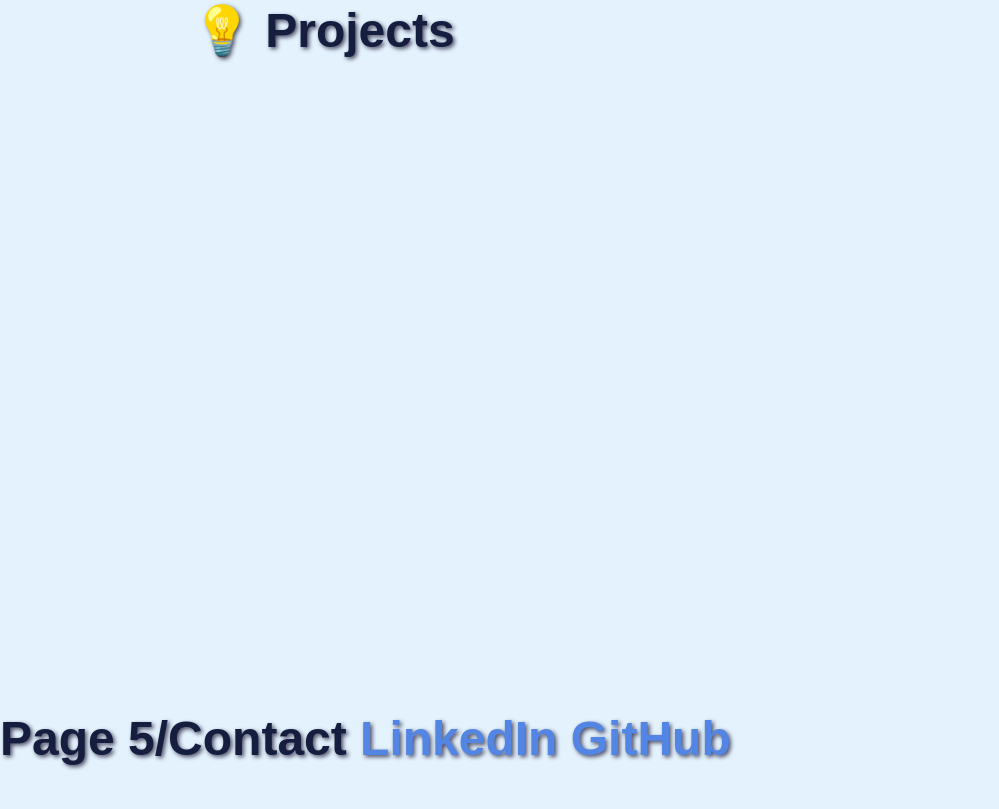
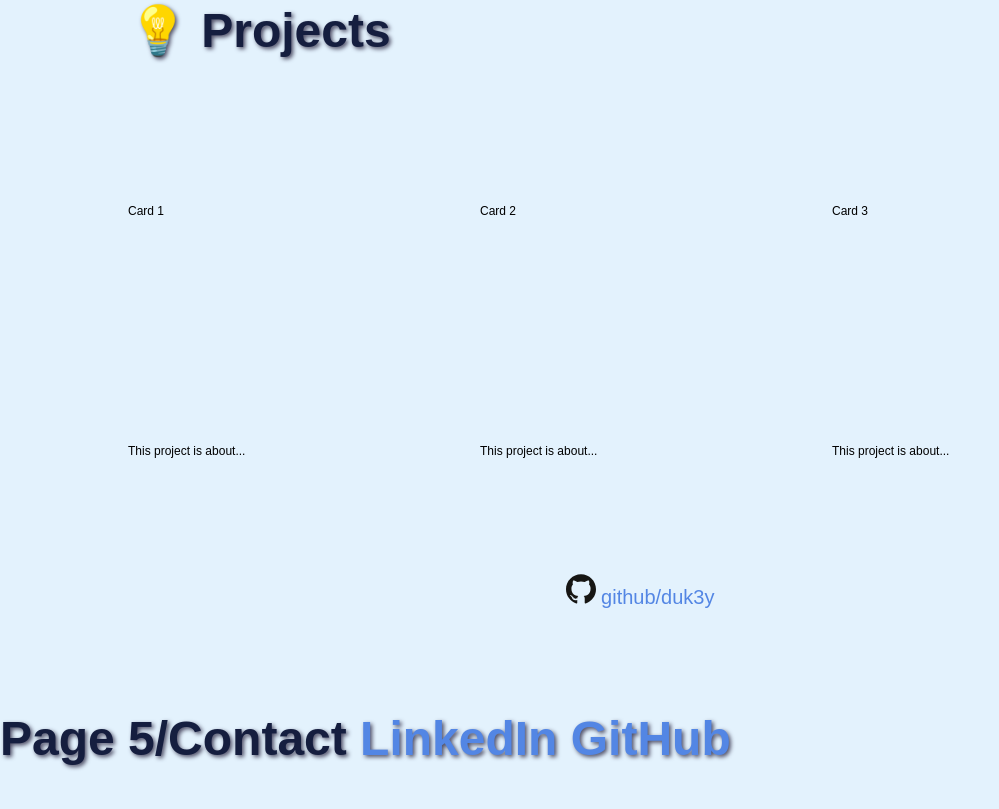
Before and after one commit to duk3y/portfolio, a plain HTML site: page index.html in a window 1280 px wide. Shown: the part 2489-3298 px from the top of the page, without its empty margins (0-999 px from the left). Drawn offline with Linux system fonts and the light colour scheme; a web font is replaced by a local one.

Commit message:
Added placeholders for projects page

```diff
--- a/index.html
+++ b/index.html
@@ -192,6 +192,30 @@
     <h2 class="projectstitle">
       💡 Projects
     </h2>
+    <div class="card1">
+      Card 1
+    </div>
+    <div class="card2">
+      Card 2
+    </div>
+    <div class="card3">
+      Card 3
+    </div>
+    <div class="desc1">
+      This project is about...
+    </div>
+    <div class="desc2">
+      This project is about...
+    </div>
+    <div class="desc3">
+      This project is about...
+    </div>
+    <div class="githublink">
+      <svg class="projectsicon" xmlns="http://www.w3.org/2000/svg" width="30" height="30">
+        <image href="images/github.svg" width="30" height="30" />
+      </svg>
+      <a href="https://github.com/duk3y">github/duk3y</a>
+    </div>
   </div>
   <div class="page" id="contact">
     <h2>
--- a/styles/style.css
+++ b/styles/style.css
@@ -236,8 +236,8 @@ img {
 }
 #projects{
   display: grid;
-  grid-template-columns: 15% 30% 10% 30% 15%;
-  grid-template-rows: 10% 10% 30% 10% 30% 10%;
+  grid-template-columns: 10% 25% 2.5% 25% 2.5% 25% 10%;
+  grid-template-rows: 10% 10% 35% 25% 10% 10%;
   align-items: center;
 }
 .projectstitle{
@@ -247,3 +247,39 @@ img {
   grid-row-end: 3;
   text-align: left;
 }
+.card1{
+  grid-column-start: 2;
+  grid-column-end: 3;
+  grid-row-start: 3;
+  grid-row-end: 4;
+}
+.card2{
+  grid-column-start: 4;
+  grid-column-end: 5;
+  grid-row-start: 3;
+  grid-row-end: 4;
+}
+.card3{
+  grid-column-start: 6;
+  grid-column-end: 7;
+  grid-row-start: 3;
+  grid-row-end: 4;
+}
+.desc1{
+  grid-column: 2/3;
+  grid-row: 4/5;
+}
+.desc2{
+  grid-column: 4/5;
+  grid-row: 4/5;
+}
+.desc3{
+  grid-column: 6/7;
+  grid-row: 4/5;
+}
+.githublink{
+  grid-column: 4/5;
+  grid-row: 5/6;
+  font-size: 20px;
+  text-align: center;
+}
```
